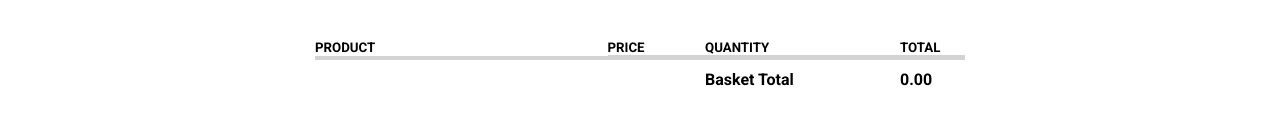
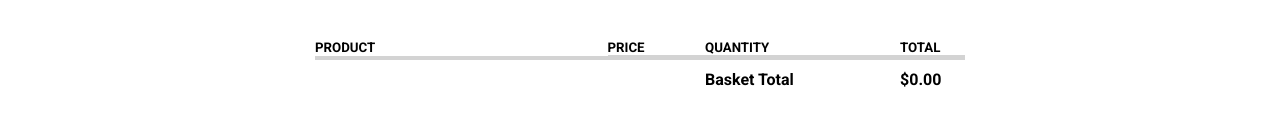
Before and after one commit to rosenbergmichael/react-redux-shoppingcart, a React (Create React App) app: page /cart in a window 1280 px wide. Shown: the part 160-300 px from the top of the page. Built offline with nearby package versions, Linux system fonts and the light colour scheme.

Commit message:
in Cart.js set up productQuantity function to be created; add onClicks to increase and decrease icons, import productQuantity from actions file to be created, export in connect and pass into Cart function

```diff
--- a/src/components/Cart.js
+++ b/src/components/Cart.js
@@ -4,8 +4,9 @@ import giantsHat from '../images/giantshat.jpeg';
 import giantsJacket from '../images/giantsjacket.jpg';
 import metsJersey from '../images/metsjersey.jpeg';
 import bullsHat from '../images/bullshat.jpeg';
+import { productQuantity } from '../actions/productQuantity';
 
-function Cart({basketProps}) {
+function Cart({basketProps, productQuantity}) {
   let productsInCart = [];
   Object.keys(basketProps.products).forEach( function(item) {
     if(basketProps.products[item].inCart) {
@@ -33,9 +34,9 @@ function Cart({basketProps}) {
         </div>
         <div className="price sm-hide">${product.price}.00</div>
         <div className="quantity">
-          <ion-icon className="decrease" name="remove-outline"></ion-icon>
+          <ion-icon onClick= {() => productQuantity('decrease')} className="decrease" name="remove-outline"></ion-icon>
             <span>{product.numbers}</span>
-          <ion-icon className="increase" name="add-outline"></ion-icon>
+          <ion-icon onClick= {() => productQuantity('increase')} className="increase" name="add-outline"></ion-icon>
         </div>
         <div className="total">${product.numbers * product.price}.00</div>
       </Fragment>
@@ -55,7 +56,7 @@ function Cart({basketProps}) {
       </div>
       <div className="basketTotalContainer">
         <h4 className="basketTotalTitle">Basket Total</h4>
-        <h4 className="basketTotal">{basketProps.cartCost}.00</h4>
+        <h4 className="basketTotal">${basketProps.cartCost}.00</h4>
       </div>
     </div>
   )
@@ -65,4 +66,4 @@ const mapStateToProps = state => ({
   basketProps: state.basketState
 });
 
-export default connect(mapStateToProps)(Cart);
+export default connect(mapStateToProps, { productQuantity })(Cart);
```
